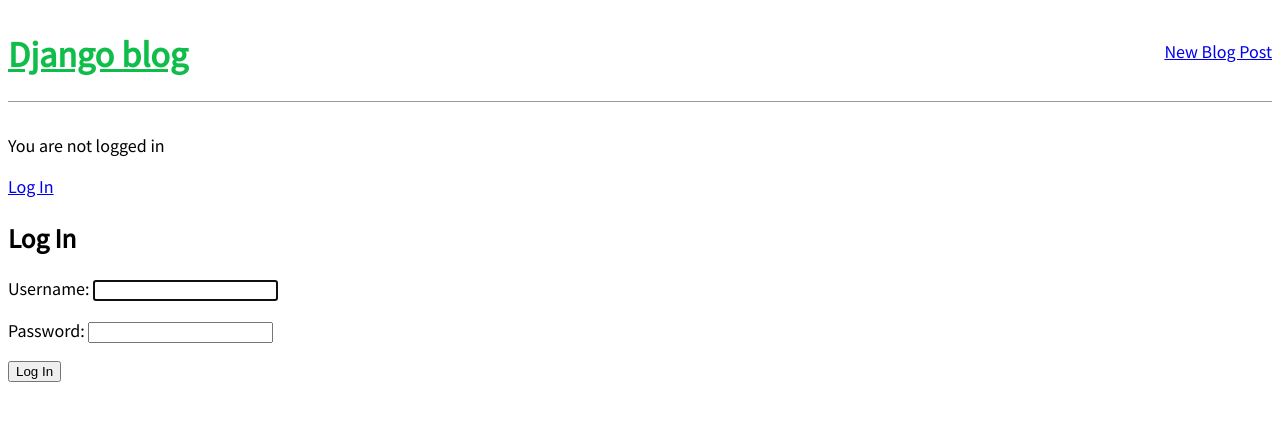
After one commit to FTyumin/blog, a Django app: page /accounts/login/ in a window 1280 px wide. The commit adds this page. Shown: the top 421 px of the page. Run offline with Django 4.2, Linux system fonts and the light colour scheme.

Commit message:
Login and logout

```diff
--- a/django_project/settings.py
+++ b/django_project/settings.py
@@ -119,6 +119,9 @@
 STATIC_URL = "static/"
 STATICFILES_DIRS = [BASE_DIR/ "static"]
 
+LOGIN_REDIRECT_URL = "home"
+LOGOUT_REDIRECT_URL = "home"
+
 # Default primary key field type
 # https://docs.djangoproject.com/en/4.2/ref/settings/#default-auto-field
 
--- a/django_project/urls.py
+++ b/django_project/urls.py
@@ -19,5 +19,7 @@
 
 urlpatterns = [
     path("admin/", admin.site.urls),
+    path("accounts/",include("django.contrib.auth.urls")),
     path("", include("blog.urls")),
+
 ]
--- a/templates/base.html
+++ b/templates/base.html
@@ -17,9 +17,15 @@
                     <a href="{% url 'post_new' %}">New Blog Post</a>
                 </div>
             </header>
-
-            {% block content %}
-            {% endblock content %}
+            {% if user.is_authenticated %}
+                <p>Hi {{ user.username }}</p>
+                <p><a href="{% url 'logout' %}">Log out</a></p>
+            {% else %}
+                <p>You are not logged in</p>
+                <a href="{% url 'login' %}">Log In</a>
+            {% endif %}
+        {% block content %}
+        {% endblock content %}
         </div>
     </body>
 </html>
--- /dev/null
+++ b/templates/registration/login.html
@@ -0,0 +1,9 @@
+{% extends "base.html" %}
+
+{% block content %}
+<h2>Log In</h2>
+<form method="post">{% csrf_token %}
+    {{ form.as_p }}
+    <button type="submit">Log In</button>
+</form>
+{% endblock content %}
```
Also changed, not shown: db.sqlite3.
